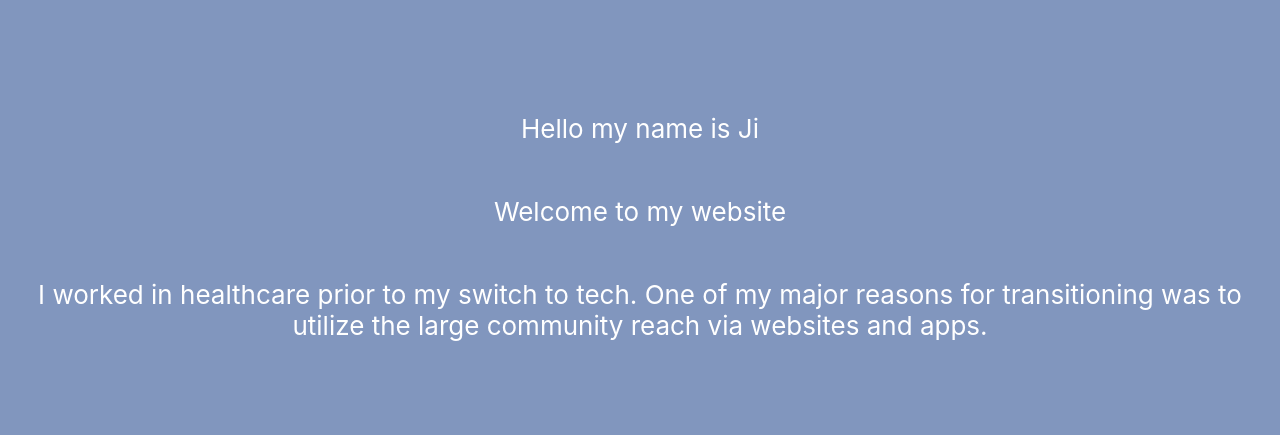
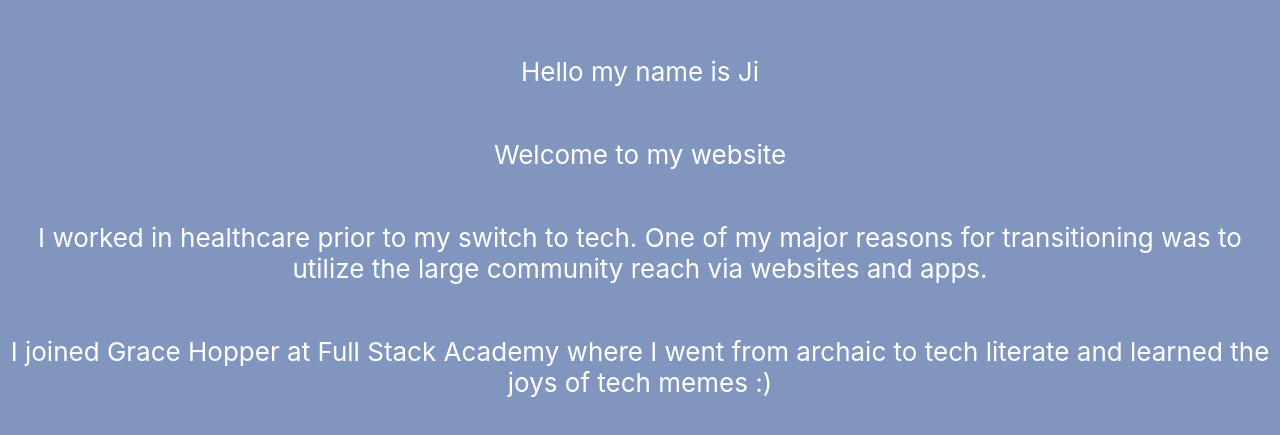
Before and after one commit to typingtrex/typingtrex.github.io, a React (Create React App) app: page / in a window 1280 px wide. Shown: the part 173-608 px from the top of the page. Built offline with nearby package versions, Linux system fonts and the light colour scheme.

Commit message:
more info added to intro

```diff
--- a/src/App.js
+++ b/src/App.js
@@ -12,6 +12,10 @@ function App() {
           reasons for transitioning was to utilize the large community reach via
           websites and apps.
         </p>
+        <p>
+          I joined Grace Hopper at Full Stack Academy where I went from archaic
+          to tech literate and learned the joys of tech memes :)
+        </p>
       </header>
     </div>
   );
```
